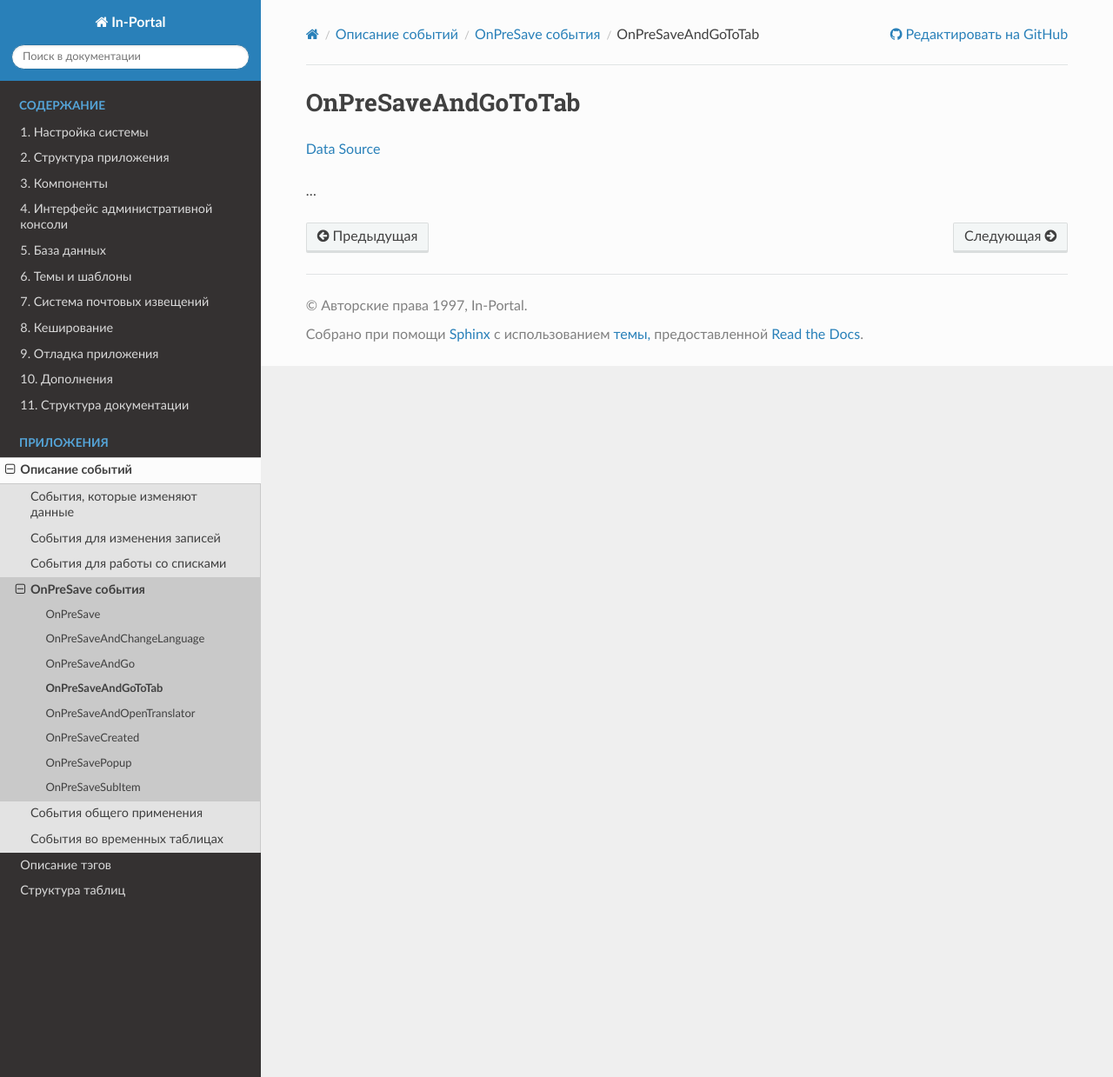
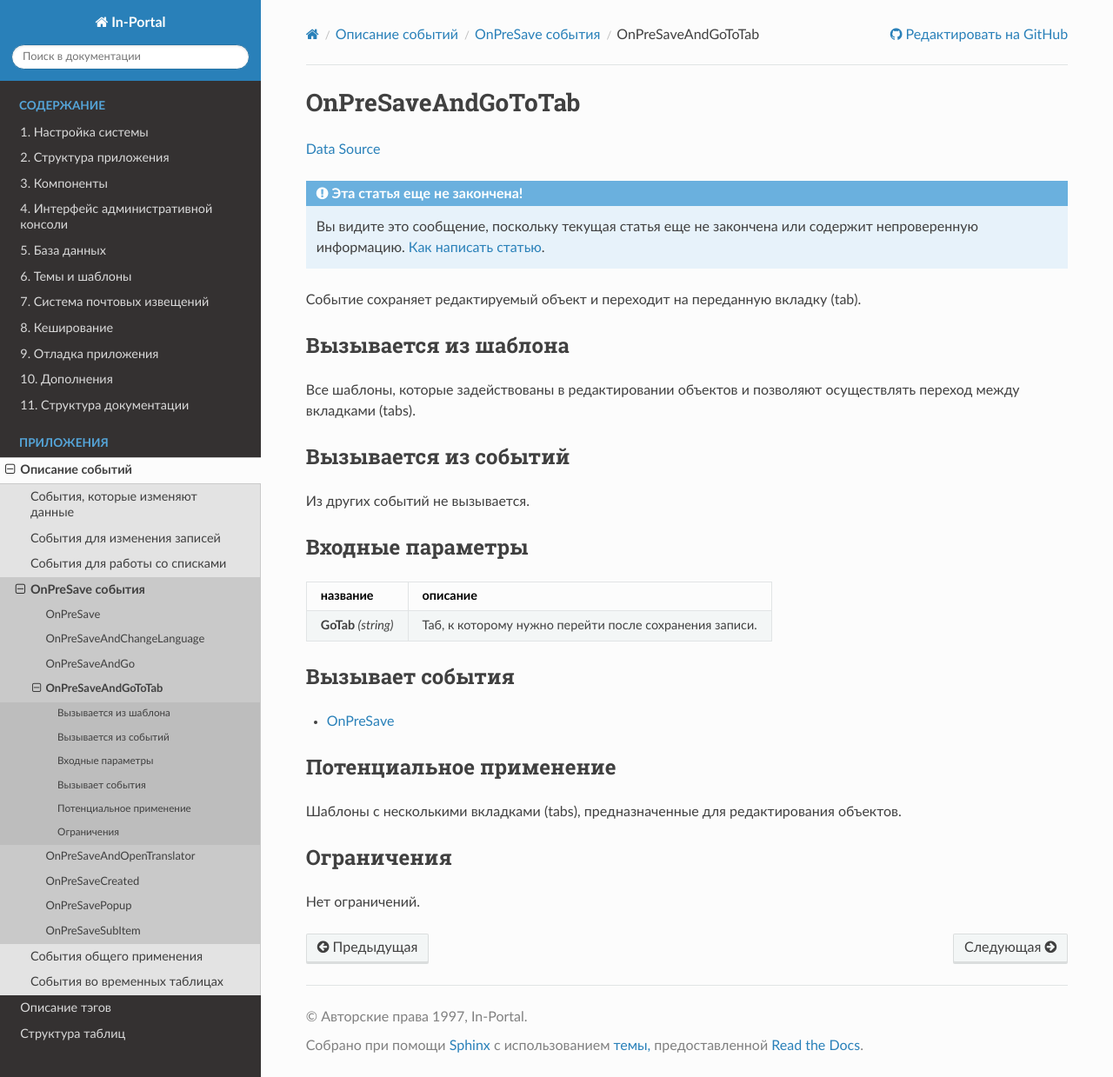
Before and after one commit to in-portal/guide-ru, a Sphinx documentation site: the page built from docs/events/onpresave/on_pre_save_and_go_to_tab.rst, in a window 1280 px wide and 1239 px high. Shown: the whole window at 87% size. Built offline with Sphinx 7.4.7 and the Read the Docs theme 3.1.0, drawn with Linux system fonts in a browser that asks for light colours.

Commit message:
Integrated "/events/onpresave/on_pre_save_and_go_to_tab.rst"

```diff
--- a/docs/events/onpresave/on_pre_save_and_go_to_tab.rst
+++ b/docs/events/onpresave/on_pre_save_and_go_to_tab.rst
@@ -2,6 +2,44 @@ OnPreSaveAndGoToTab
 ===================
 `Data Source`_
 
-...
+.. include:: /includes/not_finished.rst
+
+Событие сохраняет редактируемый объект и переходит на переданную вкладку (tab).
+
+Вызывается из шаблона
+---------------------
+
+Все шаблоны, которые задействованы в редактировании объектов и позволяют осуществлять переход между вкладками (tabs).
+
+Вызывается из событий
+---------------------
+
+Из других событий не вызывается.
+
+Входные параметры
+-----------------
+
++----------------------+--------------------------------------------------------+
+| название             | описание                                               |
++======================+========================================================+
+| .. config-property:: | Таб, к которому нужно перейти после сохранения записи. |
+|    :name: GoTab      |                                                        |
+|    :type: string     |                                                        |
++----------------------+--------------------------------------------------------+
+
+Вызывает события
+----------------
+
+- :doc:`/events/onpresave/on_pre_save`
+
+Потенциальное применение
+------------------------
+
+Шаблоны с несколькими вкладками (tabs), предназначенные для редактирования объектов.
+
+Ограничения
+-----------
+
+Нет ограничений.
 
 .. _Data Source: http://guide.in-portal.org/rus/index.php/EventHandler:OnPreSaveAndGoToTab
```
